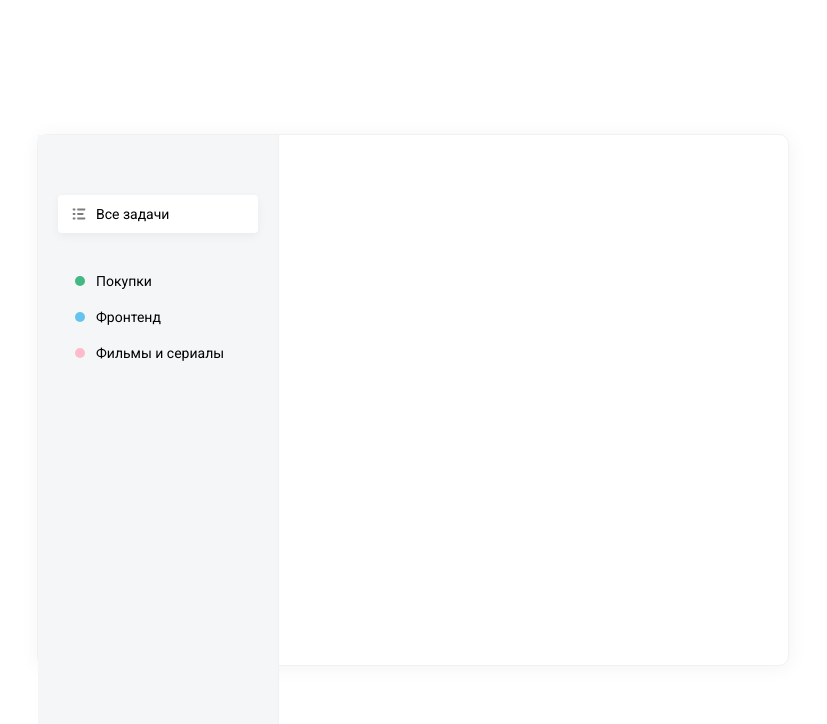
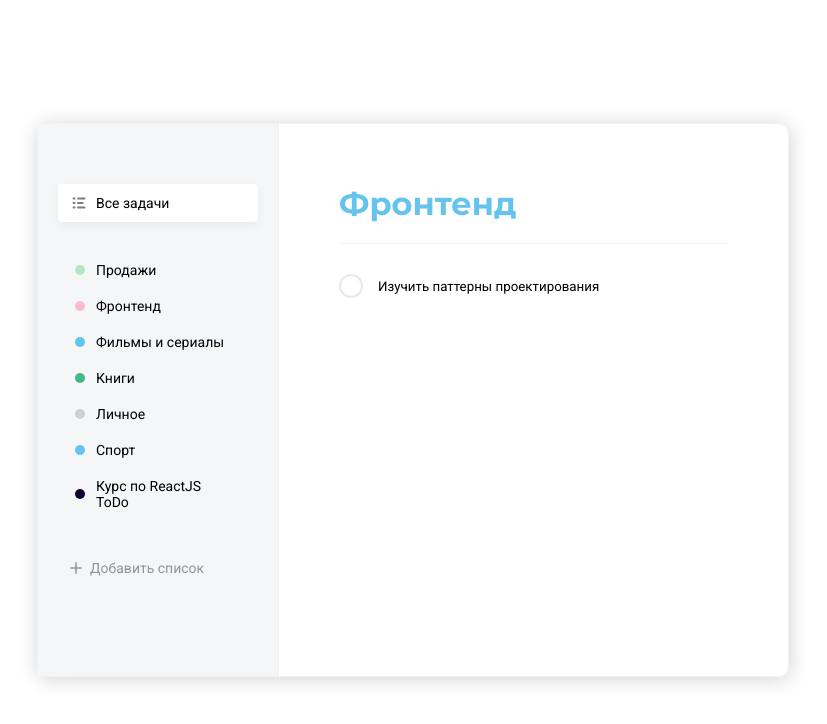
Before and after one commit to diamond-almaz/Todo-List-2, a React (Create React App) app: page / in a window 1280 px wide. Shown: the top 724 px of the page, without its empty margins (227-1054 px from the left). Built offline with nearby package versions, Linux system fonts and the light colour scheme.

Commit message:
add tasks page

```diff
--- a/package.json
+++ b/package.json
@@ -6,6 +6,8 @@
     "@testing-library/jest-dom": "^5.11.4",
     "@testing-library/react": "^11.1.0",
     "@testing-library/user-event": "^12.1.10",
+    "axios": "^0.21.1",
+    "classnames": "^2.2.6",
     "node-sass": "^4.14.1",
     "react": "^17.0.1",
     "react-dom": "^17.0.1",
@@ -16,7 +18,8 @@
     "start": "react-scripts start",
     "build": "react-scripts build",
     "test": "react-scripts test",
-    "eject": "react-scripts eject"
+    "eject": "react-scripts eject",
+    "fake-json": "json-server ./src/assets/db.json --watch --port 3001"
   },
   "eslintConfig": {
     "extends": [
--- a/public/index.html
+++ b/public/index.html
@@ -4,6 +4,8 @@
     <meta charset="utf-8" />
     <link rel="icon" href="%PUBLIC_URL%/favicon.ico" />
     <link href="https://fonts.googleapis.com/css2?family=Roboto:wght@400;500&display=swap" rel="stylesheet">
+    <link href="https://fonts.googleapis.com/css2?family=Montserrat:wght@700&display=swap" rel="stylesheet">
+
     <meta name="viewport" content="width=device-width, initial-scale=1" />
     <meta name="theme-color" content="#000000" />
     <meta
--- a/src/App.js
+++ b/src/App.js
@@ -1,7 +1,26 @@
 import React from 'react'
 import List from "./components/List";
+import AddListButton from "./components/AddListButton";
+import DB from '../src/assets/db.json'
+import Tasks from "./components/Tasks";
 
 function App() {
+
+    let [lists,setLists]=React.useState(DB.lists.map(item=>{
+        item.color=DB.colors.find(i=>i.id==item.colorId).name
+        return item
+    }))
+
+
+    const onAddList=(obj)=>{
+        setLists([...lists,obj])
+        console.log('добален',obj)
+    }
+
+    const onRemoveList=(id)=>{
+        setLists(lists.filter(i=>i.id!=id))
+    }
+
     return (
         <div className="todo">
             <div className={'todo__sidebar'}>
@@ -16,22 +35,14 @@ function App() {
                         active: true
                     }
                 ]}/>
-                <List items={[
-                    {
-                        color: 'green',
-                        name: 'Покупки'
-                    },
-                    {
-                        color: 'blue',
-                        name: 'Фронтенд'
-                    },
-                    {
-                        color: 'pink',
-                        name: 'Фильмы и сериалы'
-                    }
-                ]}/>
+                <List items={lists} onRemove={onRemoveList}
+                      isRemovable
+                />
+                <AddListButton onAddList={onAddList} colors={DB.colors}/>
             </div>
-            <div className={'todo__tasks'}></div>
+            <div className={'todo__tasks'}>
+<Tasks/>
+            </div>
 
         </div>
     );
--- /dev/null
+++ b/src/components/AddListButton/addListButton.scss
@@ -0,0 +1,41 @@
+.add-list {
+  &__popup {
+    width: 240px;
+    height: 150px;
+    background: #FFFFFF;
+    box-shadow: 3px 6px 10px rgba(0, 0, 0, 0.2);
+    border-radius: 10px;
+    padding: 18px;
+    position: relative;
+    top: -25px;
+    left: 15px;
+  &-close-btn {
+    position: absolute;
+    right: -8px;
+    top: -5px;
+    cursor: pointer;
+  }
+
+    &-color {
+      display: flex;
+      justify-content: space-between;
+      margin-top: 12px;
+      .badge {
+        width: 20px;
+        height: 20px;
+        cursor: pointer;
+        border: 2px solid transparent;
+        &.active {
+          border: 2px solid #525252;
+        }
+      }
+    }
+  }
+
+
+  .button {
+    width: 100%;
+    margin-top: 12px;
+  }
+
+}
--- /dev/null
+++ b/src/components/AddListButton/index.jsx
@@ -0,0 +1,52 @@
+import React,{useState} from "react";
+import List from "../List";
+import './addListButton.scss'
+import Badge from "../Badge";
+import closeSvg from '../../assets/img/close.svg'
+
+const AddListButton = ({colors,onAddList }) => {
+    let [visiblePopup,setvisiblePopup]=useState(false)
+    let [selectedColor, selectColor]=useState(colors[0].id)
+    let [inputValue,setInputValue]=useState('')
+
+    const onClose=()=>{
+        setInputValue('')
+        setvisiblePopup(false)
+        selectColor(colors[0].id)
+    }
+
+    const addList=()=>{
+        if (!inputValue) { alert('Чтобы дабавить задачу введите название.'); return}
+        onAddList({id: Math.random(), name: inputValue, color: colors.find(i=>i.id==selectedColor).name })
+        onClose()
+
+    }
+    return (
+        <div  className={'add-list'}>
+        <List onClick={()=> {
+            if (visiblePopup) onClose()
+            setvisiblePopup(!visiblePopup)
+        }}  items={[
+            {
+                className: 'list__add-button',
+                icon: <svg width="12" height="12" viewBox="0 0 16 16" fill="none" xmlns="http://www.w3.org/2000/svg">
+                    <path d="M8 1V15" stroke="black" strokeWidth="2" strokeLinecap="round" strokeLinejoin="round"/>
+                    <path d="M1 8H15" stroke="black" strokeWidth="2" strokeLinecap="round" strokeLinejoin="round"/>
+                </svg>,
+                name: 'Добавить список'
+            }
+        ]}/>
+            {visiblePopup&&<div className={'add-list__popup'}>
+                <img src={closeSvg} onClick={onClose} className={'add-list__popup-close-btn'} alt="Close button"/>
+                <input onChange={(e)=>setInputValue(e.target.value)} value={inputValue} className={'field'} placeholder={'Название списка'} type="text"/>
+                <div className={'add-list__popup-color'}>
+                        {colors.map(i=><Badge className={selectedColor==i.id && 'active'} onClick={()=>{selectColor(i.id)}}  key={i.id} color={i.name}/>)}
+
+                </div>
+                <button onClick={addList} className={'button'}>Добавить</button>
+
+            </div>}
+        </div>
+    );
+};
+export default AddListButton;
--- /dev/null
+++ b/src/components/Badge/Badge.scss
@@ -0,0 +1,31 @@
+.badge {
+  display: inline-block;
+  width: 10px;
+  height: 10px;
+  border-radius: 50%;
+
+  &--blue {
+    background-color: #64C4ED;
+  }
+  &--green {
+    background-color: #42B883;
+  }
+  &--pink {
+    background-color: #FFBBCC;
+  }
+  &--grey {
+    background-color: #C9D1D3;
+  }
+  &--lime {
+    background-color: #B6E6BD;
+  }
+  &--purple {
+    background-color: #C355F5;
+  }
+  &--black {
+    background-color: #110133;
+  }
+  &--red {
+    background-color: #FF6464;
+  }
+}
--- /dev/null
+++ b/src/components/Badge/index.jsx
@@ -0,0 +1,8 @@
+import React from 'react';
+import './Badge.scss'
+import classNames from 'classnames'
+
+// className={`badge badge--${color}`}
+const Badge = ({color,onClick,className}) => <i onClick={onClick} className={classNames('badge',{[`badge--${color}`]: color}, className )}/>
+
+export default Badge;
--- a/src/components/List/List.scss
+++ b/src/components/List/List.scss
@@ -1,14 +1,49 @@
 .list {
+  $self: &;
   margin-bottom: 30px;
+  &__add-button {
+    opacity: 0.4;
+    &:hover {
+      opacity: 1;
+    }
+  }
+
+
   li {
     display: flex;
     align-items: center;
     padding: 10px 12px;
     cursor: pointer;
+    position: relative;
+
+    &:hover #{$self}__remove-icon {
+      opacity: 0.3;
+    }
+
+    #{$self}__remove-icon {
+      opacity: 0;
+      &:hover {
+        opacity: 0.8;
+      }
+    }
+
+    span {
+      flex: 1;
+    }
+
     &.active {
       background: #FFFFFF;
       box-shadow: 0px 3px 10px rgba(0, 0, 0, 0.05);
       border-radius: 4px;
+    }
+    &:hover {
+      background: rgba(255,255,255,0.5);
+    }
+
+
+    .badge {
+      position: relative;
+      left: 5px;
     }
 
     i {
@@ -21,20 +56,5 @@
       }
     }
   }
-  .badge {
-    width: 10px;
-    height: 10px;
-    border-radius: 50%;
-    position: relative;
-    left: 5px;
-    &--blue {
-      background-color: #64C4ED;
-    }
-    &--green {
-      background-color: #42B883;
-    }
-    &--pink {
-      background-color: #FFBBCC;
-    }
-  }
+
 }
--- a/src/components/List/index.jsx
+++ b/src/components/List/index.jsx
@@ -1,13 +1,23 @@
 import React from 'react';
+import className from 'classnames'
 import './List.scss'
+import Badge from "../Badge";
+import removeSvg from '../../assets/img/remove.svg'
 
-function List({items}) {
+
+function List({items,isRemovable,onClick,onRemove}) {
+    const questionBeforeRemoveList=(id)=>{
+        if (window.confirm('Вы точно хотите удалить список?')) onRemove(id)
+    }
+
     return (
-        <ul className="list">
-            {items.map(i => {
-                return <li className={i.active && 'active'}>
-                    <i>{i.icon ? i.icon : (<i className={`badge badge--${i.color}`}></i>)}</i>
+        <ul onClick={onClick} className="list">
+            {items.map((i,index) => {
+                return <li key={index} className={className(i.className,{'active': i.active})}>
+                    <i>{i.icon ? i.icon : (<Badge color={i.color}/>)}</i>
                     <span>{i.name}</span>
+                    {isRemovable&&<img onClick={()=>questionBeforeRemoveList(i.id)} className={'list__remove-icon'} src={removeSvg} alt="remove icon"/>}
+
                 </li>
             })}
         </ul>
--- /dev/null
+++ b/src/components/Tasks/Tasks.scss
@@ -0,0 +1,80 @@
+.tasks {
+  &__title {
+    font-family: Montserrat;
+    font-weight: bold;
+    font-size: 32px;
+    line-height: 39px;
+    color: #64C4ED;
+    padding-bottom: 20px;
+    border-bottom: 1px solid #F2F2F2;
+    &:hover {
+      img {
+        opacity: 0.2;
+        &:hover {
+          opacity: 0.5;
+        }
+      }
+    }
+    img {
+      opacity: 0;
+      cursor: pointer;
+      margin-left: 15px;
+
+    }
+
+  }
+  .checkbox {
+    input {
+      display: none;
+    }
+    label {
+      display: flex;
+      align-items: center;
+      justify-content: center;
+      border: 2px solid #E8E8E8;
+      border-radius: 30px;
+      width: 20px;
+      height: 20px;
+      cursor: pointer;
+      &:hover {
+        background-color: #E8E8E8;
+        svg {
+          opacity: 0.3;
+
+        }
+      }
+
+      svg {
+        opacity: 0;
+
+
+      }
+    }
+    input:checked + label {
+      background-color: #4DD599;
+      border-color: #4DD599;
+      svg {
+        opacity: 1;
+        width: 13px;
+        height: 10px;
+        path {
+          stroke: white;
+        }
+      }
+
+    }
+  }
+  &__items{
+    margin-top: 30px;
+    &-row{
+      display: flex;
+      align-items: center;
+      input {
+        margin-left: 15px;
+        border: 0;
+        width: 100%;
+
+      }
+    }
+  }
+}
--- /dev/null
+++ b/src/components/Tasks/index.jsx
@@ -0,0 +1,29 @@
+import React from 'react';
+import './Tasks.scss'
+import editSvg from '../../assets/img/edit.svg'
+
+const Tasks = (props) => (
+    <div className="tasks">
+        <h2 className={'tasks__title'}>
+            Фронтенд
+            <img src={editSvg} alt='Edit icon'/>
+        </h2>
+        <div className="tasks__items">
+            <div className="tasks__items-row">
+                <div className={'checkbox'}>
+                    <input id={'check'} type="checkbox"/>
+                    <label htmlFor="check">
+                        <svg width="11" height="8" viewBox="0 0 11 8" fill="none" xmlns="http://www.w3.org/2000/svg">
+                            <path d="M9.29999 1.20001L3.79999 6.70001L1.29999 4.20001" stroke="black" stroke-width="1.5"
+                                  stroke-linecap="round" stroke-linejoin="round"/>
+                        </svg>
+
+                    </label>
+                </div>
+                <input type="text" value={'Изучить паттерны проектирования'}/>
+            </div>
+        </div>
+    </div>
+);
+
+export default Tasks;
--- a/src/index.scss
+++ b/src/index.scss
@@ -10,13 +10,14 @@
 
 
 .todo {
+  display: flex;
   position: absolute;
   left: 50%;
   top: 50%;
   width: 750px;
-  height: 530px;
+  min-height: 530px;
   transform: translate(-50%, -50%);
-  box-shadow: 1px 2px 20px #f3f3f3;
+  box-shadow: 1px 2px 20px #d2d2d2;
   border-radius: 10px;
   border: 1px solid #F1F1F1;
   font-size: 14px;
@@ -29,5 +30,38 @@
     padding: 60px 20px;
   }
 
+  &__tasks {
+    flex: 1;
+    padding: 60px;
+  }
+}
+
+
+
+.field {
+  background: #FFFFFF;
+  border: 1px solid #EFEFEF;
+  box-sizing: border-box;
+  border-radius: 4px;
+  padding: 8px 12px;
+  width: 100%;
+  &:focus {
+    border-color: #dddddd;
+  }
+}
+
+.button {
+  background: #4DD599;
+  border-radius: 4px;
+  padding: 10px 20px;
+  border: 0;
+  color: white;
+  cursor: pointer;
+  &:hover {
+    background: darken(#4DD599, 6%);
+  }
+  &:active {
+    background: darken(#4DD599, 10%);
+  }
 
 }
```
Also changed, not shown: 2 other files (tests, documents, lock files or other folders).
